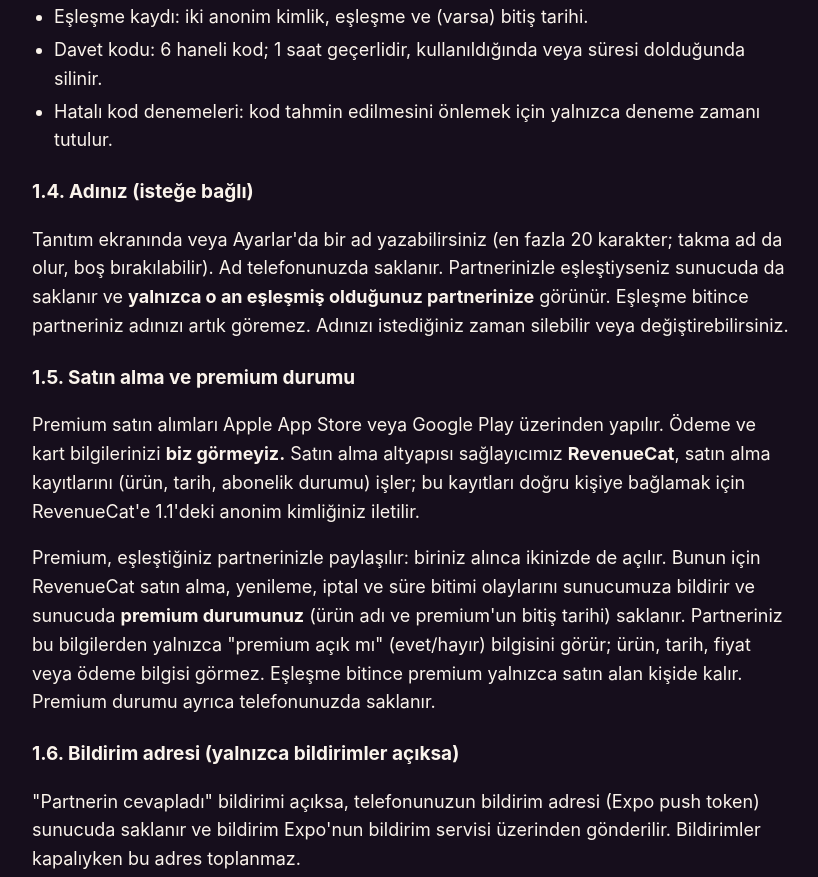
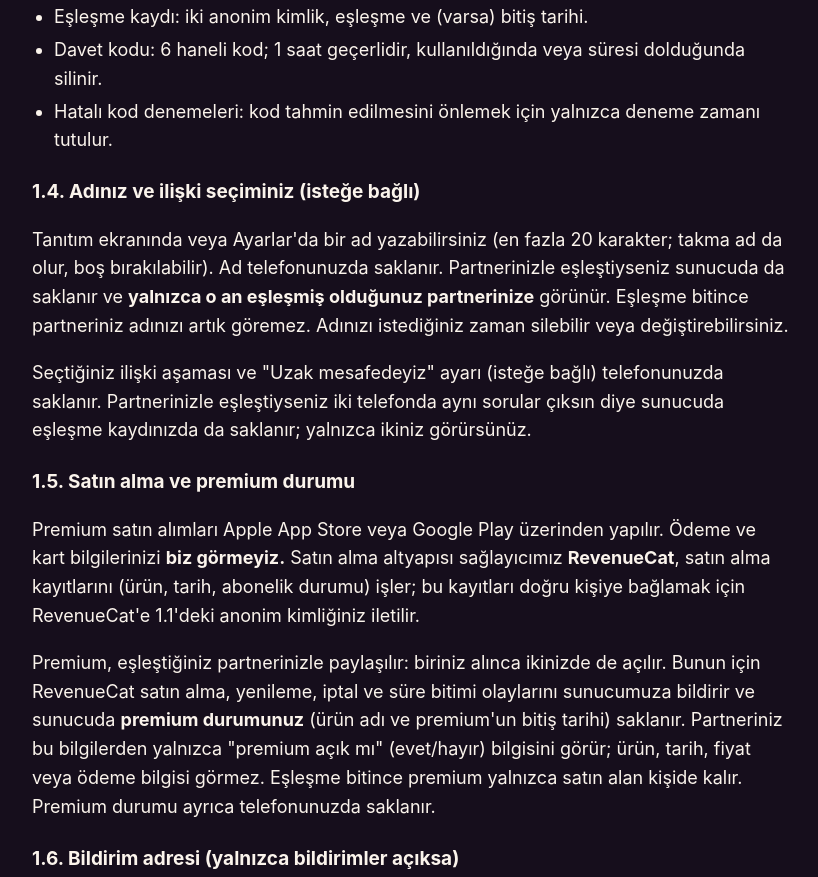
Before and after one commit to YusufKadirGungor/cift-soru-legal, a plain HTML site: page gizlilik.html in a window 1280 px wide. Shown: the part 910-1787 px from the top of the page, without its empty margins (228-1046 px from the left). Drawn offline with Linux system fonts and the light colour scheme.

Commit message:
Gizlilik: ilişki aşaması ve uzak mesafe ayarı eklendi
Co-Authored-By: Claude Sonnet 5.5 <noreply@anthropic.com>

```diff
--- a/gizlilik.html
+++ b/gizlilik.html
@@ -41,8 +41,9 @@
   <li>Davet kodu: 6 haneli kod; 1 saat geçerlidir, kullanıldığında veya süresi dolduğunda silinir.</li>
   <li>Hatalı kod denemeleri: kod tahmin edilmesini önlemek için yalnızca deneme zamanı tutulur.</li>
 </ul>
-<h3>1.4. Adınız (isteğe bağlı)</h3>
+<h3>1.4. Adınız ve ilişki seçiminiz (isteğe bağlı)</h3>
 <p>Tanıtım ekranında veya Ayarlar'da bir ad yazabilirsiniz (en fazla 20 karakter; takma ad da olur, boş bırakılabilir). Ad telefonunuzda saklanır. Partnerinizle eşleştiyseniz sunucuda da saklanır ve <strong>yalnızca o an eşleşmiş olduğunuz partnerinize</strong> görünür. Eşleşme bitince partneriniz adınızı artık göremez. Adınızı istediğiniz zaman silebilir veya değiştirebilirsiniz.</p>
+<p>Seçtiğiniz ilişki aşaması ve &quot;Uzak mesafedeyiz&quot; ayarı (isteğe bağlı) telefonunuzda saklanır. Partnerinizle eşleştiyseniz iki telefonda aynı sorular çıksın diye sunucuda eşleşme kaydınızda da saklanır; yalnızca ikiniz görürsünüz.</p>
 <h3>1.5. Satın alma ve premium durumu</h3>
 <p>Premium satın alımları Apple App Store veya Google Play üzerinden yapılır. Ödeme ve kart bilgilerinizi <strong>biz görmeyiz.</strong> Satın alma altyapısı sağlayıcımız <strong>RevenueCat</strong>, satın alma kayıtlarını (ürün, tarih, abonelik durumu) işler; bu kayıtları doğru kişiye bağlamak için RevenueCat'e 1.1'deki anonim kimliğiniz iletilir.</p>
 <p>Premium, eşleştiğiniz partnerinizle paylaşılır: biriniz alınca ikinizde de açılır. Bunun için RevenueCat satın alma, yenileme, iptal ve süre bitimi olaylarını sunucumuza bildirir ve sunucuda <strong>premium durumunuz</strong> (ürün adı ve premium'un bitiş tarihi) saklanır. Partneriniz bu bilgilerden yalnızca &quot;premium açık mı&quot; (evet/hayır) bilgisini görür; ürün, tarih, fiyat veya ödeme bilgisi görmez. Eşleşme bitince premium yalnızca satın alan kişide kalır. Premium durumu ayrıca telefonunuzda saklanır.</p>
@@ -76,7 +77,7 @@
 <h2>5. Verilerinizi silme</h2>
 <p>Uygulamada <strong>Ayarlar &gt; Verilerimi sil</strong> dediğinizde:</p>
 <ul>
-  <li>Sunucudaki anonim kimliğiniz, eşleşmeniz (aktif ve geçmiş), cevaplarınız, adınız, premium durumunuz, davet kodunuz ve bildirim adresiniz <strong>kalıcı olarak silinir.</strong> (Satın alımınız mağaza hesabınızda kalır; &quot;Satın alımları geri yükle&quot; ile yeniden açabilirsiniz.)</li>
+  <li>Sunucudaki anonim kimliğiniz, eşleşmeniz (aktif ve geçmiş), cevaplarınız, adınız, ilişki seçiminiz, premium durumunuz, davet kodunuz ve bildirim adresiniz <strong>kalıcı olarak silinir.</strong> (Satın alımınız mağaza hesabınızda kalır; &quot;Satın alımları geri yükle&quot; ile yeniden açabilirsiniz.)</li>
   <li>Ortak geçmiş tek kişiye ait olamayacağı için, eşleştiğiniz partnerin <strong>aynı eşleşmedeki</strong> cevapları da silinir ve eşleşmesi biter. Partnerinizin hesabı silinmez.</li>
   <li>Telefonunuzdaki cevaplar ve adlar da silinir.</li>
 </ul>
```
